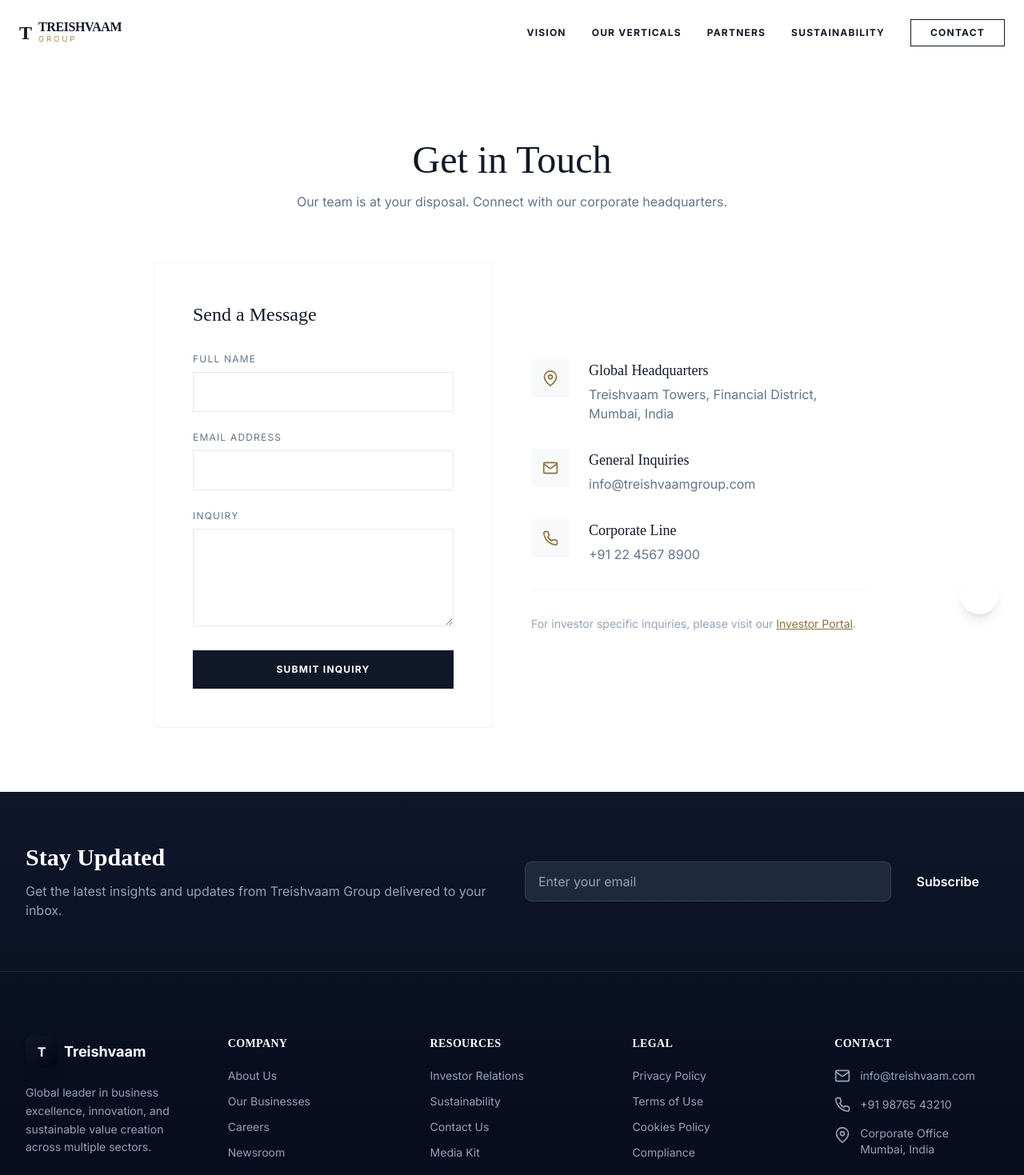
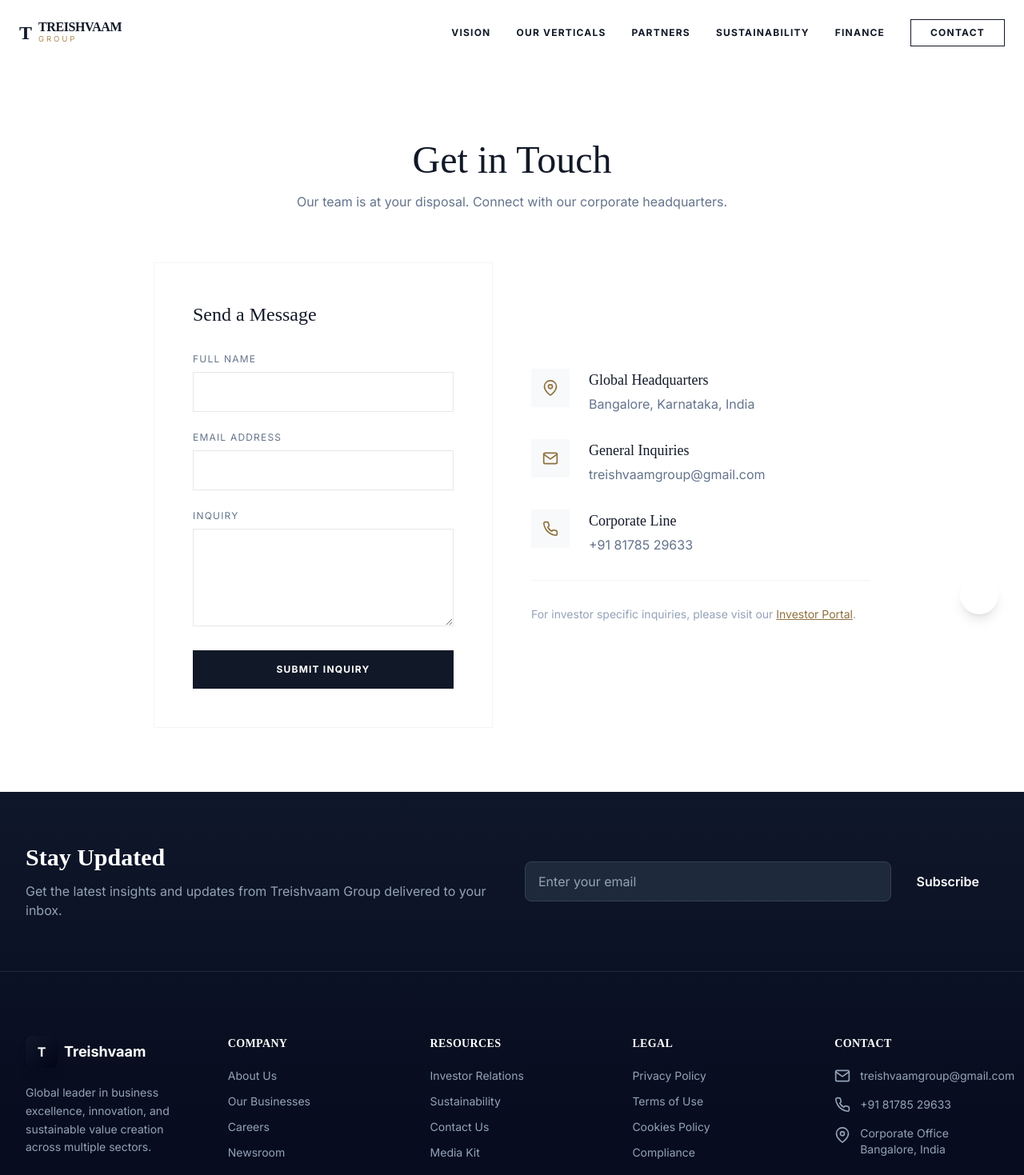
Before and after one commit to callitask/treishvaamgroup-frontend, a Next.js app in the folder treishvaamgroup-frontend/: page /contact in a window 1280 px wide. Shown: the top 1469 px of the page at 80% size. Built offline with nearby package versions, Linux system fonts and the light colour scheme.

Commit message:
fix: remove duplicate header/footer and professionalize branding

```diff
--- a/treishvaamgroup-frontend/app/contact/page.tsx
+++ b/treishvaamgroup-frontend/app/contact/page.tsx
@@ -39,17 +39,17 @@
                  <InfoBlock
                     icon={FiMapPin}
                     title="Global Headquarters"
-                    desc="Treishvaam Towers, Financial District, Mumbai, India"
+                    desc="Bangalore, Karnataka, India"
                  />
                  <InfoBlock
                     icon={FiMail}
                     title="General Inquiries"
-                    desc="info@treishvaamgroup.com"
+                    desc="treishvaamgroup@gmail.com"
                  />
                  <InfoBlock
                     icon={FiPhone}
                     title="Corporate Line"
-                    desc="+91 22 4567 8900"
+                    desc="+91 81785 29633"
                  />
 
                  <div className="mt-8 pt-8 border-t border-gray-100">
--- a/treishvaamgroup-frontend/app/privacy/page.tsx
+++ b/treishvaamgroup-frontend/app/privacy/page.tsx
@@ -1,10 +1,5 @@
-import Navbar from '@/components/layout/Navbar'
-import Footer from '@/components/layout/Footer'
-
 export default function PrivacyPage() {
   return (
-    <>
-      <Navbar />
     <main>
       {/* Hero */}
       <section className="bg-gradient-to-r from-primary-900 to-primary-800 text-white py-24">
@@ -102,20 +97,19 @@
             </p>
             <div className="bg-light-bg p-6 rounded-lg">
               <p className="text-text-secondary"><strong>Treishvaam Group</strong></p>
-                <p className="text-text-secondary">Email: privacy@treishvaam.com</p>
-                <p className="text-text-secondary">Phone: +1 (555) 123-4567</p>
+              <p className="text-text-secondary">Email: treishvaamgroup@gmail.com</p>
+              <p className="text-text-secondary">Phone: +91 81785 29633</p>
+              <p className="text-text-secondary">Location: Bangalore, Karnataka, India</p>
             </div>
           </div>
 
           <div className="border-t pt-8 mt-8">
             <p className="text-sm text-text-secondary">
-                Last updated: December 2025. This privacy policy may be updated periodically to reflect changes in our practices.
+              Last updated: January 2026. This privacy policy may be updated periodically to reflect changes in our practices.
             </p>
           </div>
         </div>
       </section>
     </main>
-      <Footer />
-    </>
   )
 }
--- a/treishvaamgroup-frontend/app/terms/page.tsx
+++ b/treishvaamgroup-frontend/app/terms/page.tsx
@@ -1,10 +1,5 @@
-import Navbar from '@/components/layout/Navbar'
-import Footer from '@/components/layout/Footer'
-
 export default function TermsPage() {
   return (
-    <>
-      <Navbar />
     <main>
       {/* Hero */}
       <section className="bg-gradient-to-r from-primary-900 to-primary-800 text-white py-24">
@@ -87,19 +82,17 @@
           <div>
             <h2 className="text-3xl font-bold text-primary-900 mb-4">8. Governing Law</h2>
             <p className="text-text-secondary leading-relaxed">
-                These terms and conditions are governed by and construed in accordance with the laws of the jurisdiction in which Treishvaam Group operates, and you irrevocably submit to the exclusive jurisdiction of the courts in that location.
+              These terms and conditions are governed by and construed in accordance with the laws of Bangalore, Karnataka, India, and you irrevocably submit to the exclusive jurisdiction of the courts in that location.
             </p>
           </div>
 
           <div className="border-t pt-8 mt-8">
             <p className="text-sm text-text-secondary">
-                Last updated: December 2025. These terms of use may be updated periodically at our sole discretion.
+              Last updated: January 2026. These terms of use may be updated periodically at our sole discretion.
             </p>
           </div>
         </div>
       </section>
     </main>
-      <Footer />
-    </>
   )
 }
--- a/treishvaamgroup-frontend/components/layout/Footer.tsx
+++ b/treishvaamgroup-frontend/components/layout/Footer.tsx
@@ -129,22 +129,22 @@
             <h4 className="text-sm font-bold text-white uppercase tracking-wide mb-5">Contact</h4>
             <div className="space-y-4">
               <a
-                href="mailto:info@treishvaamgroup.com"
+                href="mailto:treishvaamgroup@gmail.com"
                 className="flex items-center gap-3 text-slate-400 hover:text-accent-400 transition-colors text-sm group"
               >
                 <FiMail className="w-5 h-5 flex-shrink-0" />
-                <span>info@treishvaam.com</span>
+                <span>treishvaamgroup@gmail.com</span>
               </a>
               <a
-                href="tel:+919876543210"
+                href="tel:+918178529633"
                 className="flex items-center gap-3 text-slate-400 hover:text-accent-400 transition-colors text-sm group"
               >
                 <FiPhone className="w-5 h-5 flex-shrink-0" />
-                <span>+91 98765 43210</span>
+                <span>+91 81785 29633</span>
               </a>
               <div className="flex items-start gap-3 text-slate-400 text-sm">
                 <FiMapPin className="w-5 h-5 flex-shrink-0 mt-0.5" />
-                <span>Corporate Office<br />Mumbai, India</span>
+                <span>Corporate Office<br />Bangalore, India</span>
               </div>
             </div>
           </div>
@@ -157,7 +157,7 @@
               &copy; {currentYear} Treishvaam Group. All rights reserved.
             </p>
             <p>
-              Crafted with <span className="text-accent-500">♥</span> for excellence
+              Driving Global Excellence.
             </p>
           </div>
         </div>
--- a/treishvaamgroup-frontend/components/layout/Navbar.tsx
+++ b/treishvaamgroup-frontend/components/layout/Navbar.tsx
@@ -19,7 +19,7 @@
       <nav className="container mx-auto px-6 flex justify-between items-center">
         {/* Logo */}
         <Link href="/" className="flex items-center gap-2">
-          <div className={`font-serif font-bold text-2xl ${isScrolled ? 'text-corporate-900' : 'text-corporate-900'}`}>T</div>
+          <div className="font-serif font-bold text-2xl text-corporate-900">T</div>
           <div className="flex flex-col">
              <span className="font-serif font-bold tracking-tight text-corporate-900 leading-none">TREISHVAAM</span>
              <span className="text-[0.6rem] uppercase tracking-[0.3em] text-gold-500">Group</span>
@@ -32,6 +32,18 @@
           <NavLink href="/businesses" label="Our Verticals" />
           <NavLink href="/investors" label="Partners" />
           <NavLink href="/sustainability" label="Sustainability" />
+
+          {/* CRITICAL ADSENSE LINK: Cross-Domain Link to Finance */}
+          <a
+            href="https://treishfin.treishvaamgroup.com"
+            target="_blank"
+            rel="noopener noreferrer"
+            className="text-xs font-bold uppercase tracking-widest text-corporate-900 hover:text-gold-500 transition-colors relative group"
+          >
+            Finance
+            <span className="absolute -bottom-1 left-0 w-0 h-[2px] bg-gold-500 transition-all group-hover:w-full"></span>
+          </a>
+
           <Link href="/contact" className="px-6 py-2 border border-corporate-900 text-corporate-900 text-xs font-bold uppercase tracking-widest hover:bg-corporate-900 hover:text-white transition-all">
             Contact
           </Link>
@@ -42,6 +54,34 @@
           {isOpen ? <FiX size={24} /> : <FiMenu size={24} />}
         </button>
       </nav>
+
+      {/* Mobile Menu - Implemented matching your design logic */}
+      {isOpen && (
+        <div className="lg:hidden absolute top-full left-0 w-full bg-white shadow-lg border-t border-gray-100 py-6 px-6 flex flex-col gap-6">
+          <MobileNavLink href="/about" label="Vision" onClick={() => setIsOpen(false)} />
+          <MobileNavLink href="/businesses" label="Our Verticals" onClick={() => setIsOpen(false)} />
+          <MobileNavLink href="/investors" label="Partners" onClick={() => setIsOpen(false)} />
+          <MobileNavLink href="/sustainability" label="Sustainability" onClick={() => setIsOpen(false)} />
+
+          <a
+            href="https://treishfin.treishvaamgroup.com"
+            target="_blank"
+            rel="noopener noreferrer"
+            className="text-sm font-bold uppercase tracking-widest text-corporate-900 hover:text-gold-500"
+            onClick={() => setIsOpen(false)}
+          >
+            Finance Portal
+          </a>
+
+          <Link
+            href="/contact"
+            className="px-6 py-3 border border-corporate-900 text-corporate-900 text-xs font-bold uppercase tracking-widest hover:bg-corporate-900 hover:text-white transition-all text-center"
+            onClick={() => setIsOpen(false)}
+          >
+            Contact
+          </Link>
+        </div>
+      )}
     </header>
   )
 }
@@ -54,3 +94,11 @@
     </Link>
   )
 }
+
+function MobileNavLink({ href, label, onClick }: { href: string, label: string, onClick: () => void }) {
+  return (
+    <Link href={href} onClick={onClick} className="text-sm font-bold uppercase tracking-widest text-corporate-900 hover:text-gold-500 transition-colors">
+      {label}
+    </Link>
+  )
+}
```
Also changed, not shown: 1 other file (tests, documents, lock files or other folders). Lines whose indentation alone changed are shown as unchanged.
